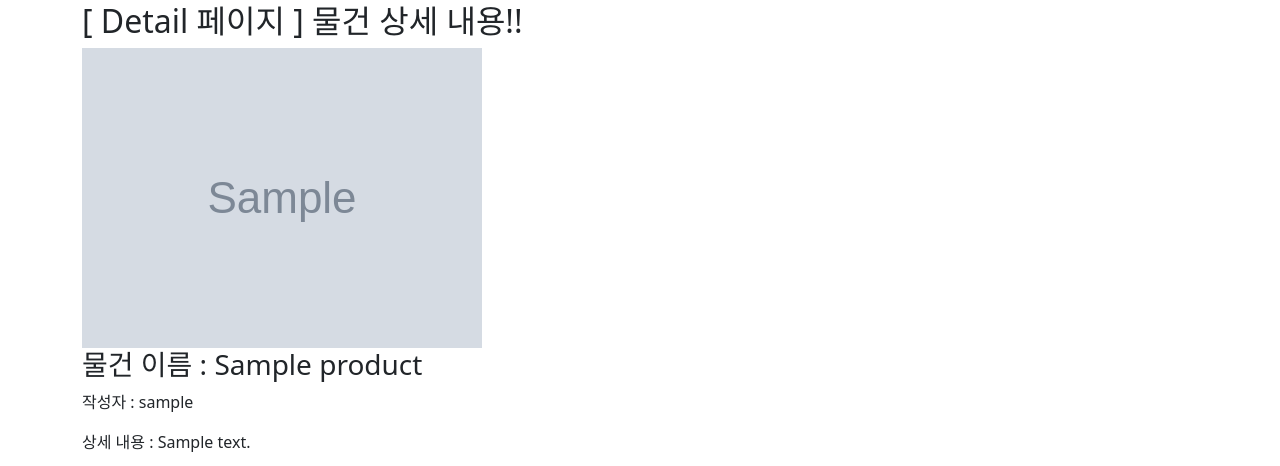
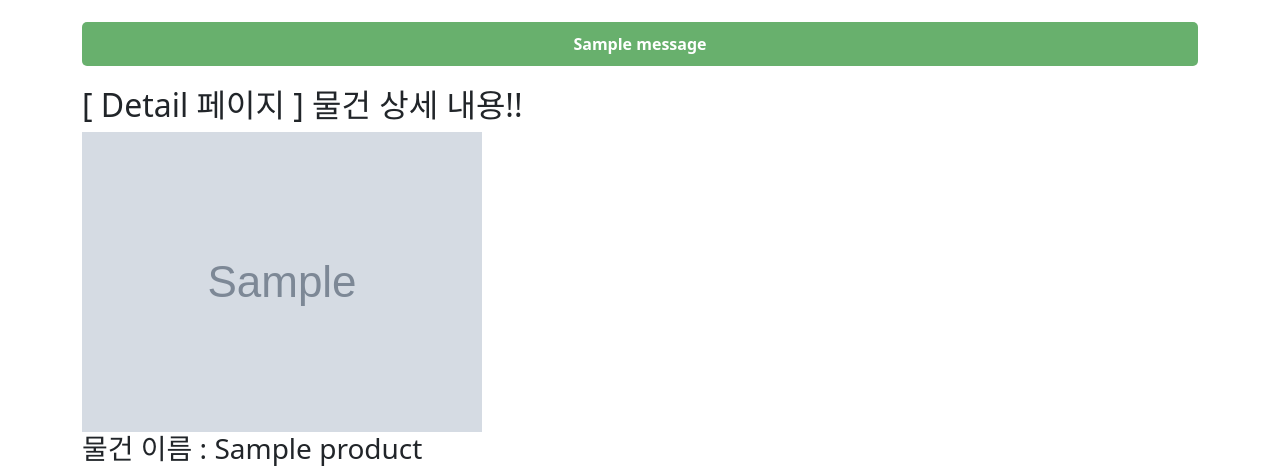
Before and after one commit to rabongee/django_project_spartamarket, a Django app: page /products/1/ in a window 1280 px wide. Shown: the part 38-504 px from the top of the page. Run offline with Django 4.2, Linux system fonts and the light colour scheme; tables that the repository leaves empty hold one stand-in row (values such as "Sample post"); grey boxes marked "Sample" are stand-in pictures; one stand-in notice (Sample message) is shown; some libraries are stand-ins or nearby versions.

Commit message:
ui: 상품 등록 시 성공메시지 알림 추가

```diff
--- a/products/templates/products/detail.html
+++ b/products/templates/products/detail.html
@@ -1,6 +1,34 @@
 {% extends "base.html" %}
 
 {% block content %}
+
+    <style>
+        .success {
+            color: #ffffff;
+            background-color: #68b06d;
+            padding: 10px;
+            border-radius: 5px;
+            font-weight: bold;
+            text-align: center;
+        }
+
+        .messages {
+            list-style-type: none;
+            padding: 0;
+            margin: 20px 0px;
+        }
+    </style>
+
+    {% if messages %}
+        <ul class="messages">
+            {% for message in messages %}
+                <li {% if message.tags %} class="{{ message.tags }}" {% endif %}>
+                    {{ message }}
+                </li>
+            {% endfor %}
+        </ul>
+    {% endif %}
+
 
     <h2>[ Detail 페이지 ] 물건 상세 내용!!</h2>
 
--- a/products/views.py
+++ b/products/views.py
@@ -2,6 +2,7 @@ from django.shortcuts import render, redirect, get_object_or_404
 from django.db.models import Q
 from django.contrib.auth.decorators import login_required
 from django.views.decorators.http import require_http_methods, require_POST
+from django.contrib import messages
 from .models import Product
 from accounts.models import User
 from .forms import ProductForm
@@ -34,6 +35,7 @@ def create(request):
             product = form.save(commit=False)
             product.author = request.user
             product.save()
+            messages.success(request, "등록이 완료되었습니다!!!  확인해보세요!")
             return redirect("products:detail", product.pk)
     else:
         form = ProductForm()
```
